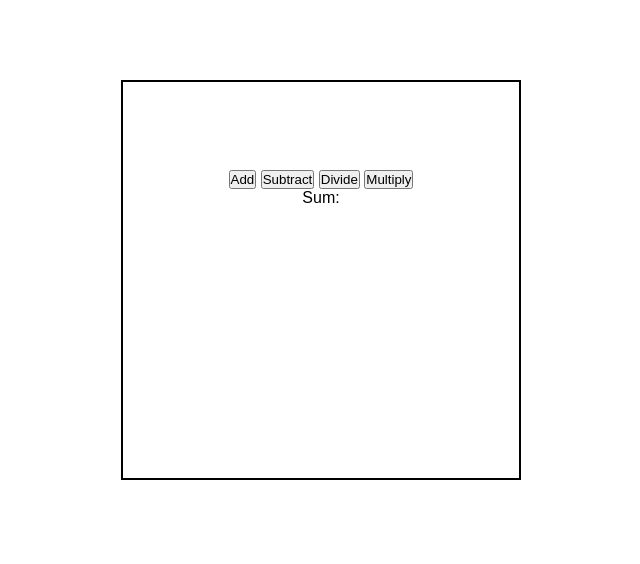
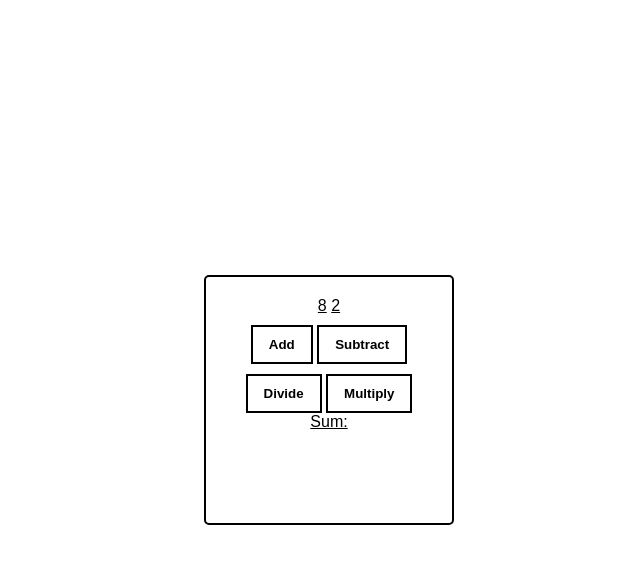
Before and after one commit to Hawa-codes/Javascript, a plain HTML site: page Calculatorchallenge/index.html in a window 1280 px wide. Shown: the whole page, without its empty margins (311-951 px from the left). Drawn offline with Linux system fonts and the light colour scheme.

Commit message:
Basketball Scoreboard

```diff
--- /dev/null
+++ b/BasketballScoreboard/index.css
@@ -0,0 +1,70 @@
+* {
+    box-sizing: border-box;
+    padding: 0;
+    margin: 0;
+}
+
+body {
+    display: flex;
+    justify-content: center;
+    align-items: center;
+    font-family: Arial, sans-serif;
+    min-height: 100vh;
+    background-color: #06b2fc;
+}
+
+.content{
+    width: 450px;
+    height: 250px;
+    text-align: center;
+    background-color: #02023f;
+    color: white;
+    display: flex;
+    flex-direction: column;
+    align-items: center;
+    justify-content: space-around;
+}
+
+.container {
+    display: flex;
+    flex-direction: row;
+    align-items: flex-end;
+    justify-content: space-around;
+    gap: 2rem;
+    /* padding-top: 3rem; */
+}
+
+.left, .right {
+    line-height: 1.5;
+}
+
+h4 {
+    font-size: 30px;
+    font-weight: 600;
+}
+
+h2 {
+    background: black;
+    color: red;
+    padding: 10px 25px;
+    border-radius: 7px;
+    width: 5rem;
+    font-size: 1.5rem;
+}
+
+button {
+    background-color: #02023f;
+    border: 1px solid white;
+    border-radius: 4px;
+    color: white;
+    font-size: 9px;
+    padding: 7px;
+}
+
+.new {
+    border-radius: 4px;
+    border: 1px solid white;
+    color: white;
+    font-size: 9px;
+    padding: 7px;
+}
--- a/Calculatorchallenge/index.css
+++ b/Calculatorchallenge/index.css
@@ -5,17 +5,34 @@
 }
 
 body {
-    background: white;
-    font-family: Arial, Helvetica, sans-serif;
-    text-align: center;
-    margin-left: 27rem;
-    margin-top: 5rem;
+    display: flex;
+    justify-content: center;
+    align-items: center;
+    font-family: Arial, sans-serif;
+    min-height: 100vh;
+    background-color: white;
 }
 
-.container {
-    width: 400px;
-    height: 400px;
+.container{
+    width: 250px;
+    height: 250px;
+    text-align: center;
     border: 2px solid black;
-    display: block;
-    padding-top: 70px;
+    background-color: #ffffff;
+    border-radius: 5px;
+    padding: 20px;
 }
+
+button {
+    background: white;
+    color: black;
+    margin-top: 10px;
+    border: 2px solid black;
+    padding: 10px 16px;
+    font-weight: bold;
+    cursor: pointer;
+}
+
+#num1-el, #num2-el, #sum-el {
+    text-decoration: underline;
+}
--- a/Calculatorchallenge/index.js
+++ b/Calculatorchallenge/index.js
@@ -1,22 +1,26 @@
 let num1 = 8;
 let num2 = 2;
-document.getElementById(num1-el).textContent = num1;
-document.getElementById(num2-el).textContent = num2;
+document.getElementById("num1-el").textContent = num1;
+document.getElementById("num2-el").textContent = num2;
 
 
-let word = document.getElementById("sum-el")
+let sumEl = document.getElementById("sum-el")
 function add() {
-
+    let result = num1 + num2
+    sumEl.textContent = "Sum: " + result;
 }
 
 function subtract() {
-
+    let result = num1 - num2
+sumEl.textContent = "Sum: " + result;
 }
 
 function divide() {
-
+    let result = num1 / num2
+sumEl.textContent = "Sum: " + result;
 }
 
 function multiply() {
-
+    let result = num1 * num2
+sumEl.textContent = "Sum: " + result;
 }
```
Also changed, not shown: BasketballScoreboard/index.html (added, +35 -0 lines), BasketballScoreboard/index.js (added).
